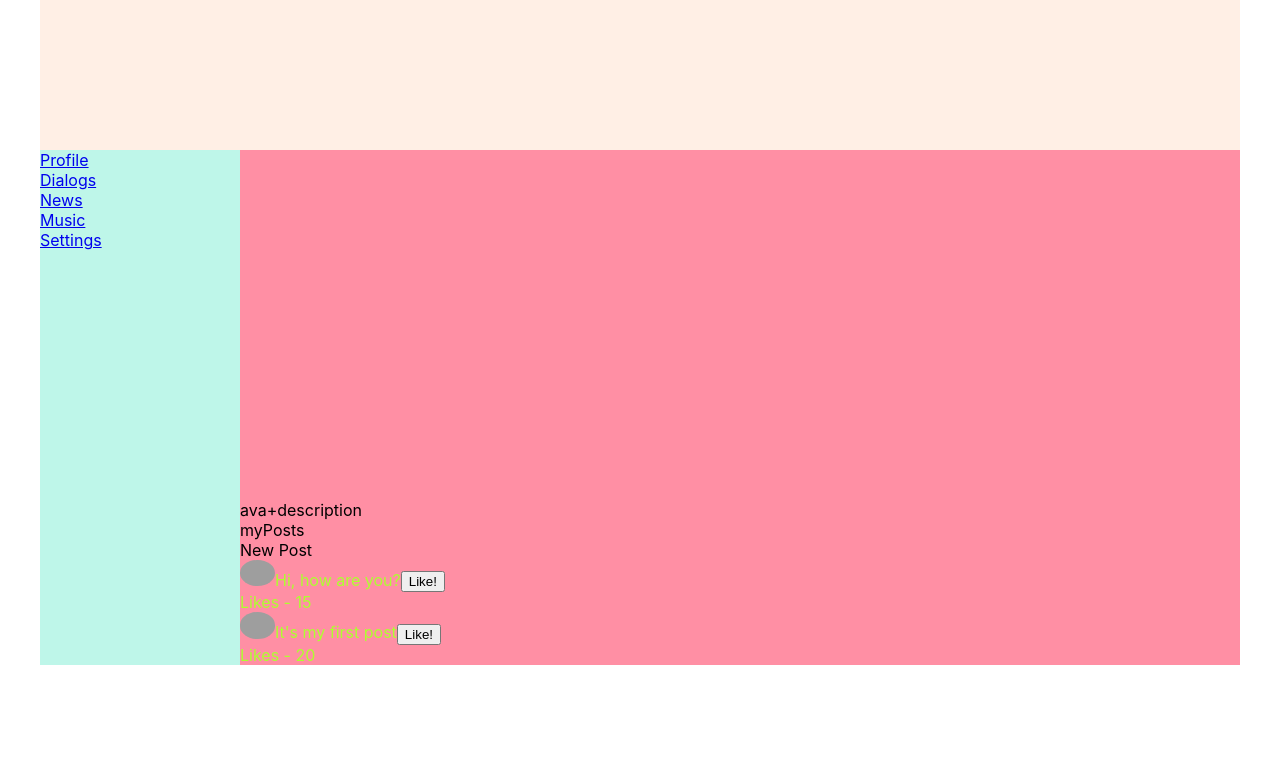
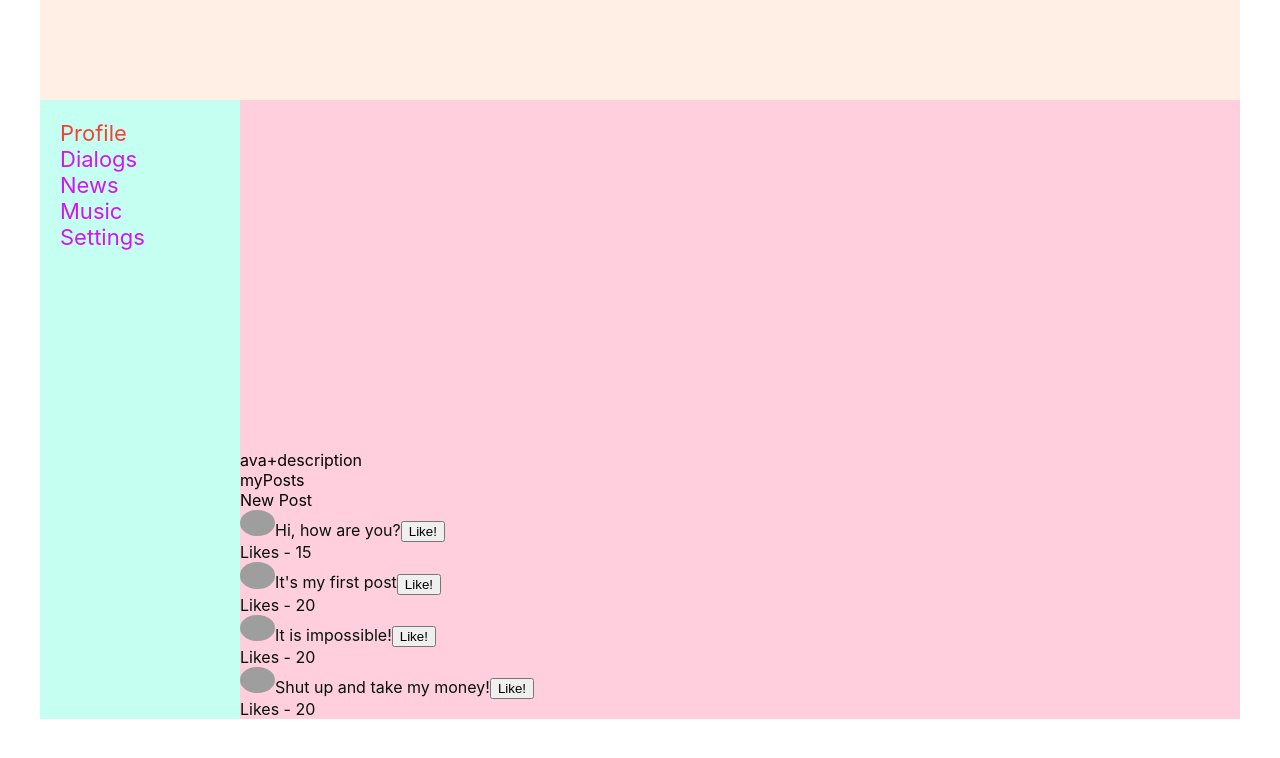
Before and after one commit to Xarizmo/Social_network, a React (Create React App) app: page /profile in a window 1280 px wide. Shown: the top 758 px of the page. Built offline with nearby package versions, Linux system fonts and the light colour scheme; grey boxes are pictures that could not be loaded.

Commit message:
NavLink + activeClassName (20)

```diff
--- a/src/App.css
+++ b/src/App.css
@@ -3,12 +3,12 @@
     max-width: 1200px;
     display: grid;
     grid-template-areas: "h h" "n c";
-    grid-template-rows: 150px 1fr;
+    grid-template-rows: 100px 1fr;
     grid-template-columns: 2fr 10fr;
     grid-gap: 0px;
 }
 
 .app_wrapper_content {
     grid-area: c;
-    background-color: #FF8FA4;
+    background-color: #ffcfdd;
 }
--- a/src/Components/Navbar/Navbar.jsx
+++ b/src/Components/Navbar/Navbar.jsx
@@ -1,24 +1,27 @@
 import React from 'react';
 import s from './Navbar.module.css'
+import {NavLink} from "react-router-dom";
 
 const Nav = (props) => {
-    return <nav className={s.nav}>
-        <div>
-            <a href="/profile">Profile</a>
-        </div>
-        <div>
-            <a href="/dialogs">Dialogs</a>
-        </div>
-        <div>
-            <a href="/news">News</a>
-        </div>
-        <div>
-            <a href="/music">Music</a>
-        </div>
-        <div>
-            <a href="/settings">Settings</a>
-        </div>
+  return (
+    <nav className={s.nav}>
+      <div className={s.item}>
+        <NavLink to="/profile" activeClassName={s.activeLink}>Profile</NavLink>
+      </div>
+      <div className={s.item}>
+        <NavLink to="/dialogs" activeClassName={s.activeLink}>Dialogs</NavLink>
+      </div>
+      <div className={s.item}>
+        <NavLink to="/news" activeClassName={s.activeLink}>News</NavLink>
+      </div>
+      <div className={s.item}>
+        <NavLink to="/music" activeClassName={s.activeLink}>Music</NavLink>
+      </div>
+      <div className={s.item}>
+        <NavLink to="/settings" activeClassName={s.activeLink}>Settings</NavLink>
+      </div>
     </nav>
+  )
 }
 
 export default Nav;
--- a/src/Components/Navbar/Navbar.module.css
+++ b/src/Components/Navbar/Navbar.module.css
@@ -1,4 +1,15 @@
 .nav {
     grid-area: n;
-    background-color: #BEF6E9;
+    background-color: #c5fff2;
+    padding: 20px;
 }
+
+.item a {
+    color: #d315f6;
+    text-decoration: none;
+    font-size: 22px;
+}
+
+.item a.activeLink {
+    color: #f64036;
+}
--- a/src/Components/Profile/MyPosts/MyPosts.jsx
+++ b/src/Components/Profile/MyPosts/MyPosts.jsx
@@ -12,6 +12,8 @@ const MyPosts = (props) => {
       <div className={s.posts}>
         <Post message='Hi, how are you?' likeCounts='Likes - 15'/>
         <Post message={`It's my first post`} likeCounts='Likes - 20'/>
+        <Post message='It is impossible!' likeCounts='Likes - 20'/>
+        <Post message='Shut up and take my money!' likeCounts='Likes - 20'/>
       </div>
     </div>
   )
--- a/src/Components/Profile/MyPosts/Post/Post.module.css
+++ b/src/Components/Profile/MyPosts/Post/Post.module.css
@@ -1,5 +1,5 @@
 .item {
-    color: greenyellow;
+    color: #051309;
 }
 
 .item img {
```
